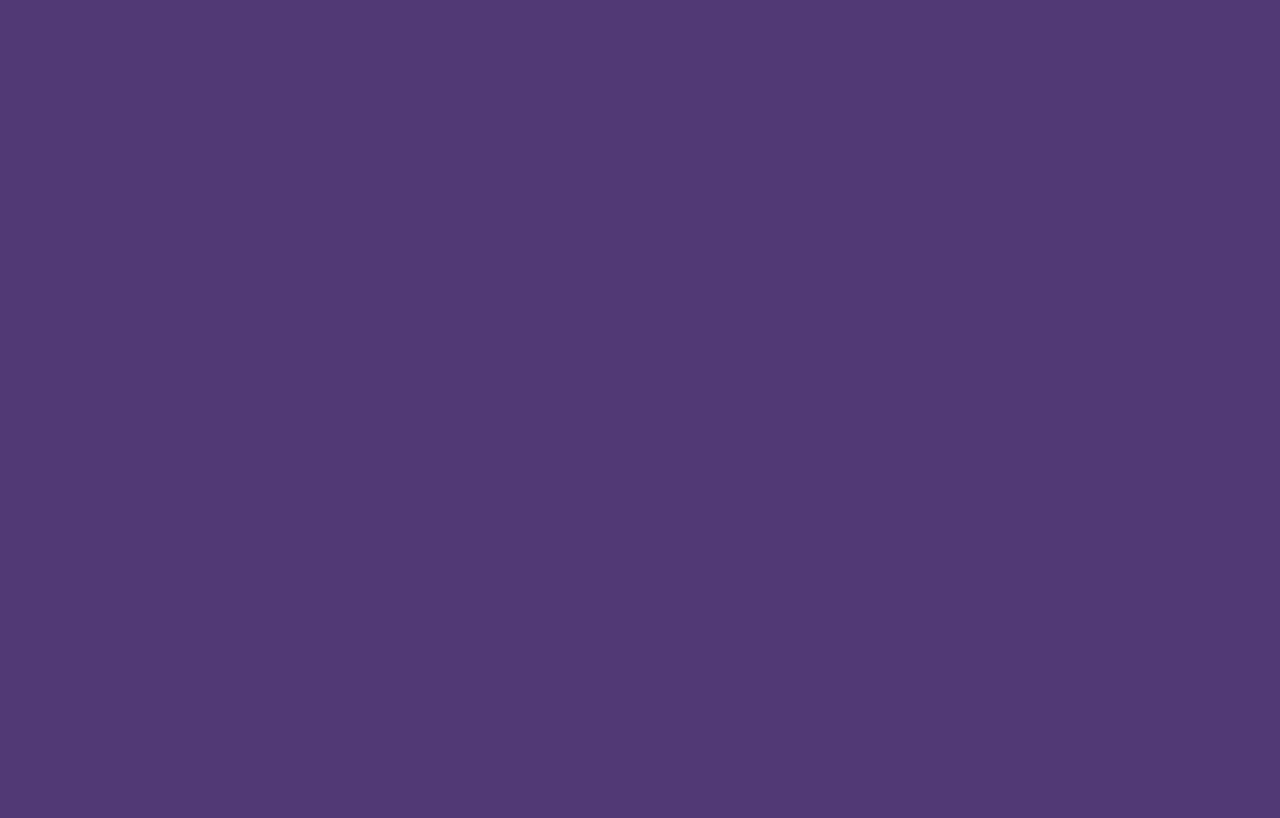
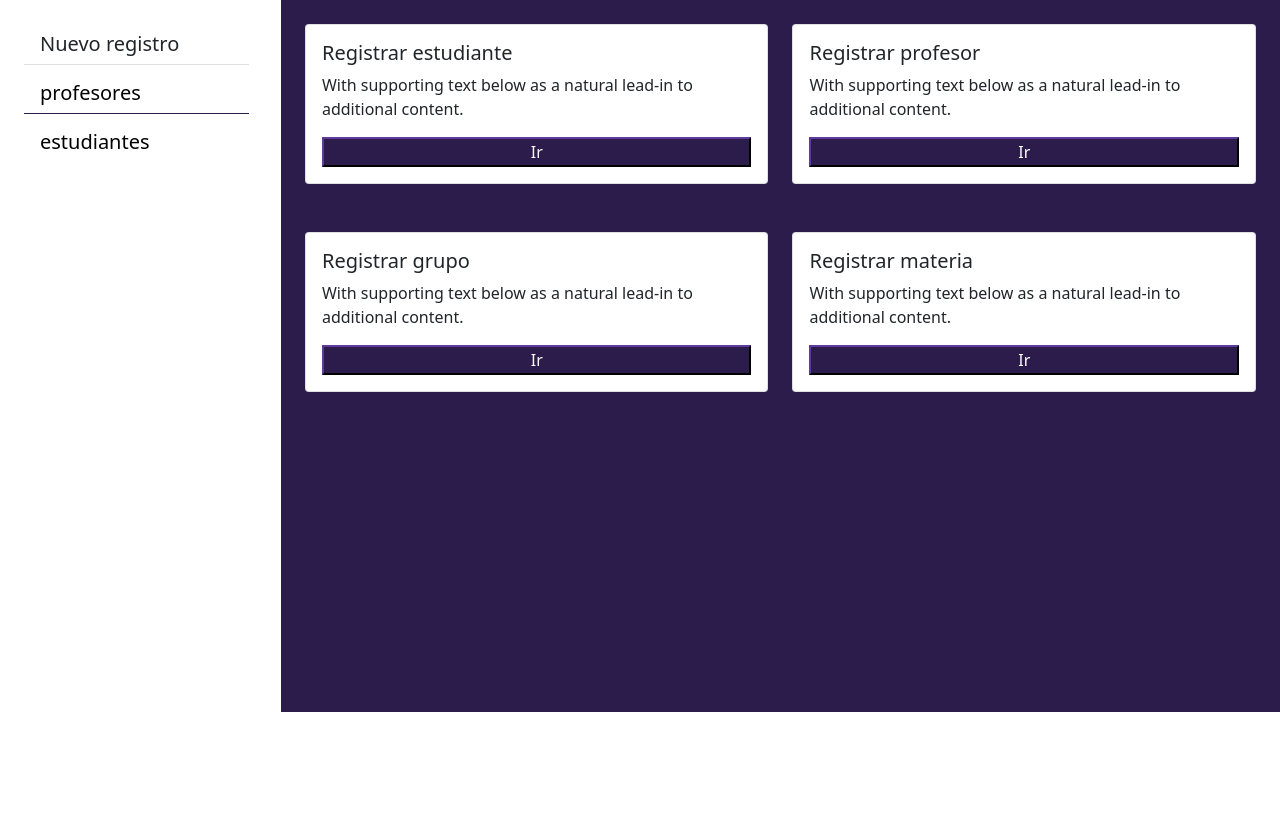
Before and after one commit to gisellmazo/colegio-geek, a React app: page /administrador in a window 1280 px wide. Shown: the top 818 px of the page. Built offline with nearby package versions, Linux system fonts and the light colour scheme.

Commit message:
New pages

```diff
--- /dev/null
+++ b/src/components/card.js
@@ -0,0 +1,27 @@
+import React from 'react';
+
+
+function Card(props) {
+    const { name, ruta } = props;
+    return (
+
+        <div class="card">
+            <div class="card-body">
+                <h5 class="card-title">{name}</h5>
+                <p class="card-text">
+                    With supporting text below as a natural lead-in to
+                    additional content.
+                      </p>
+                <a href={ruta}>
+                    <button type="button" class="btn-p btn-primary">
+                        Ir
+                        </button>
+                </a>
+
+            </div>
+        </div>
+
+    );
+}
+
+export default Card;
--- a/src/components/sidebar.js
+++ b/src/components/sidebar.js
@@ -1,13 +1,15 @@
 import React from "react";
 import "../styles/sidebar.css";
 
-function Sidebar() {
+function Sidebar(props) {
+  const { name1, name2, name3, ruta1, ruta2 } = props;
   return (
     <div className="sidebar mt-4 ml-4">
       <ul className="list-group list-group-flush  ">
 
-        <a href="/Profesor" className="list-group-item   h5 font-weight-normal">Profesores</a>
-        <a href="/" className="list-group-item h5 actived font-weight-normal">Notas</a>
+        <a href={ruta1} className="list-group-item   h5 font-weight-normal">{name1}</a>
+        <a href={ruta2} className="list-group-item h5 actived font-weight-normal">{name2}</a>
+        <a href={ruta2} className="list-group-item h5 actived font-weight-normal">{name3}</a>
 
       </ul>
     </div>
--- a/src/index.js
+++ b/src/index.js
@@ -7,6 +7,8 @@ import { BrowserRouter, Route } from "react-router-dom";
 import login from "./pages/login"
 import Main_P from "./pages/main-profesor";
 import Perfil from "./pages/perfil";
+import Administrador from "./pages/main-administrador";
+import RegistrarEstudiante from "./pages/registrarEstudiante";
 
 
 
@@ -14,8 +16,10 @@ const App = () => {
   return(
     <BrowserRouter>
       <Route exact path="/" component={login} />
-      <Route path="/Profesor" component={Main_P} />
-      <Route path="/Perfil" component={Perfil} />
+      <Route path="/profesor" component={Main_P} />
+      <Route path="/perfil" component={Perfil} />
+      <Route path="/administrador" component={Administrador}/>
+      <Route path="/registrarestudiante" component={RegistrarEstudiante}/>
     </BrowserRouter>
   )
 }
--- a/src/pages/login.js
+++ b/src/pages/login.js
@@ -18,7 +18,7 @@ const login = () => {
 
     })
     return (
-        <body>
+        <body id="body-container">
             <div id="main-container">
                 <div className="imagen">
                     <img src="../images/logo-colegio-geek.png" alt="logo colegio" width="50%" />
--- /dev/null
+++ b/src/pages/main-administrador.js
@@ -0,0 +1,45 @@
+import React from 'react';
+import { withRouter } from 'react-router-dom';
+import Footer from "../components/footer";
+import Sidebar from "../components/sidebar";
+import Card from "../components/card"
+import "../styles/pantallasPrincipales.css";
+
+const Administrador = () => {
+    return (
+        <div>
+            <div class="grid-container">
+                <div class="s">
+                    <Sidebar name1="Nuevo registro" name2="profesores" name3="estudiantes" ruta1="/administrador" ruta2="/"/>
+                </div>
+                <div class="PM">
+                    <div className="mt-4">
+                        <div className="main align-middle d-flex pl-4 pr-4">
+                            <div class="row">
+                                <div class="col-sm-6">
+                                    <Card name="Registrar estudiante" ruta="/registrarestudiante"/>
+                                </div>
+                                <div class="col-sm-6 ">
+                                    <Card name="Registrar profesor"/>
+                                </div>
+                                <div class="col-sm-6 mt-5 bottom-pa">
+                                    <Card name="Registrar grupo"/>
+                                </div>
+                                <div class="col-sm-6 mt-5 bottom-pa">
+                                    <Card name="Registrar materia"/>
+                                </div>
+
+                            </div>
+                        </div>
+                    </div>
+                </div>
+
+
+            </div>
+
+        <Footer />
+        </div>
+    );
+};
+
+export default withRouter(Administrador);
--- a/src/pages/main-profesor.js
+++ b/src/pages/main-profesor.js
@@ -2,7 +2,7 @@ import React from "react";
 import Footer from "../components/footer";
 import Sidebar from "../components/sidebar";
 import { withRouter } from "react-router-dom";
-import "../styles/main-profesor.css";
+import "../styles/pantallasPrincipales.css";
 
 
 function Main({ history }) {
@@ -10,7 +10,7 @@ function Main({ history }) {
     <>
       <div class="grid-container">
         <div class="s">
-          <Sidebar />
+          <Sidebar name1="Mi espacio" name2="Ingresar notas" ruta1="/profesor" ruta2=""/>
         </div>
         <div class="PM">
           <div className="mt-4">
--- a/src/pages/perfil.js
+++ b/src/pages/perfil.js
@@ -13,7 +13,7 @@ function Perfil() {
     <>
       <div class="grid-container ">
         <div class="s">
-          <Sidebar />
+        <Sidebar name1="Mi espacio" name2="Ingresar notas" ruta1="/profesor" ruta2=""/>
         </div>
         <div class="P">
           <div className="mt-3 profile-photo ">
--- /dev/null
+++ b/src/pages/registrarEstudiante.js
@@ -0,0 +1,33 @@
+import React from 'react';
+import { withRouter } from 'react-router-dom';
+import Footer from "../components/footer";
+import Sidebar from "../components/sidebar";
+import Card from "../components/card"
+import "../styles/pantallasPrincipales.css";
+
+function RegistrarEstudiante() {
+    return (
+        <div>
+            <div class="grid-container">
+                <div class="s">
+                    <Sidebar name1="Nuevo registro" name2="profesores" name3="estudiantes" ruta1="/administrador" ruta2="/"/>
+                </div>
+                <div class="PM">
+                    <div className="mt-4">
+                        <div className="main align-middle d-flex pl-4 pr-4">
+                            <div class="row">
+
+                            </div>
+                        </div>
+                    </div>
+                </div>
+
+
+            </div>
+
+        <Footer />
+        </div>
+    )
+}
+
+export default withRouter(RegistrarEstudiante);
--- a/src/styles/login.css
+++ b/src/styles/login.css
@@ -1,4 +1,4 @@
-body{
+#body-container{
     background-color: #503974 ;
     margin: 0%;
     width: 100%;
--- a/src/styles/main-profesor.css
+++ /dev/null
@@ -1,26 +0,0 @@
-.btn-p{
-  width: 100%
-}
-body{
-  overflow: hidden;
-}
-.grid-container {
-    display: grid;
-    grid-template-columns: 0.9fr 1.2fr 1fr 1fr;
-    grid-template-rows: 0.5fr 0.8fr 0.2fr;
-    gap: 0px 0px;
-
-    grid-template-areas:
-      "s P P P"
-      "s P P P"
-      "F F F F";
-  }
-  .s { grid-area: s;
-   }
-  .PM {
-    grid-area: P;
-    padding-bottom: 32% ;
-    overflow: hidden;
-    background-color: #2C1C4C !important;
-  }
-  .F { grid-area: F; }
--- /dev/null
+++ b/src/styles/pantallasPrincipales.css
@@ -0,0 +1,26 @@
+.btn-p{
+  width: 100%
+}
+body{
+  overflow: hidden;
+}
+.grid-container {
+    display: grid;
+    grid-template-columns: 0.9fr 1.2fr 1fr 1fr;
+    grid-template-rows: 0.5fr 0.8fr 0.2fr;
+    gap: 0px 0px;
+
+    grid-template-areas:
+      "s P P P"
+      "s P P P"
+      "F F F F";
+  }
+  .s { grid-area: s;
+   }
+  .PM {
+    grid-area: P;
+    padding-bottom: 32% ;
+    overflow: hidden;
+    background-color: #2C1C4C !important;
+  }
+  .F { grid-area: F; }
```
Also changed, not shown: 1 other file.
